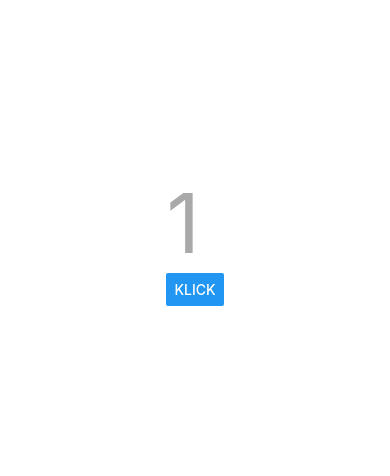
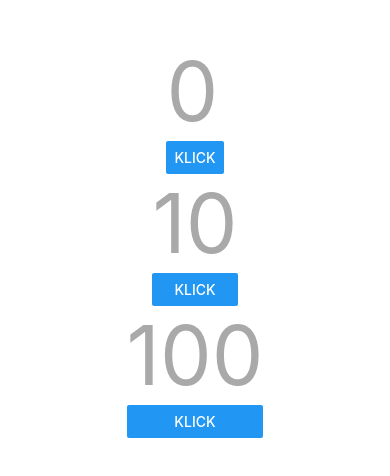
Before and after one commit to ma-xbo/reactnative-tutorial, a React Native app: screen / in a window 390 px wide. Shown: the part 182-658 px from the top of the page. Built offline with nearby package versions, Linux system fonts and the light colour scheme.

Commit message:
Update App.js
props an eigene Komponente angefügt

```diff
--- a/App.js
+++ b/App.js
@@ -4,17 +4,21 @@ import { Button, StyleSheet, Text, View } from 'react-native';
 export default function App() {
   return (
     <View style={styles.container}>
-      <Counter />
+      <Counter startValue='0' />
+      <Counter startValue='10' />
+      <Counter startValue='100' />
     </View>
   );
 }
 
-// Eigene Komponente namens Counter
-function Counter() {
+// Eigene Komponente namens Counter, bekommt zur Laufzeit die props übergeben
+function Counter(props) {
+  const startValue = props.startValue; // Zugriff auf die props
+
   // Liefert JSX Code zurück -> Kann direkt aufgerufen werden
   return (
     <View>
-      <Text style={styles.counter}>{1}</Text>
+      <Text style={styles.counter}>{startValue}</Text>
       <Button title='Klick' onPress={() => alert('clicked')} />
     </View>
   );
```
